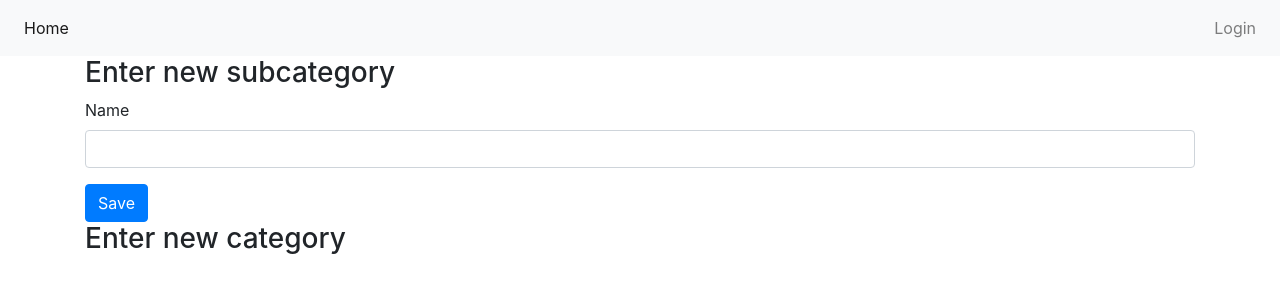
After one commit to danijelsugar/IPAPZ_hotel_reservation_booking, a Symfony app: template templates/admin/categories.html.twig in a window 1280 px wide. The commit adds this page. Shown: the top 300 px of the page. Run offline with Twig, Linux system fonts and the light colour scheme; the template is opened without the code that fills it, so the values that code supplies are empty; form fields are guessed from the names that the template uses; some libraries are stand-ins or nearby versions.

Commit message:
In base view changed navigation a bit, created views for private part of app

```diff
--- /dev/null
+++ b/templates/admin/categories.html.twig
@@ -0,0 +1,20 @@
+{% extends 'base.html.twig' %}
+
+{% block body %}
+    <h3>Enter new subcategory</h3>
+    {{ form_start(form) }}
+        {{ form_row(form.name) }}
+        <button type="submit" class="btn btn-primary" formnovalidate>Save</button>
+    {{ form_end(form) }}
+
+    {% for subCategory in subCategories %}
+        <div class="row">
+            <div class="col-6">
+                <p>{{ subCategory.name }}</p>
+            </div>
+        </div>
+    {% endfor %}
+
+    <h3>Enter new category</h3>
+
+{% endblock %}
--- /dev/null
+++ b/templates/admin/index.html.twig
@@ -0,0 +1,5 @@
+{% extends 'base.html.twig' %}
+
+{% block body %}
+    <h1>Dashboard</h1>
+{% endblock %}
--- a/templates/base.html.twig
+++ b/templates/base.html.twig
@@ -19,11 +19,19 @@
             <li class="nav-item active">
                 <a class="nav-link" href="{{ path('index') }}">Home</a>
             </li>
+            {% if is_granted('ROLE_USER') %}
+            <li class="nav-item">
+                <a class="nav-link" href="{{ path('create-category') }}">Dodaj kategoriju</a>
+            </li>
+            {% endif %}
         </ul>
     </div>
     <div class="navbar-collapse">
         <ul class="navbar-nav ml-auto">
             {% if is_granted('ROLE_USER') %}
+                <li class="nav-item">
+                    <a class="nav-link" href="{{ path('admin') }}">Admin</a>
+                </li>
                 <li class="nav-item">
                     <a class="nav-link" href="{{ path('app_logout') }}">Logout</a>
                 </li>
```
